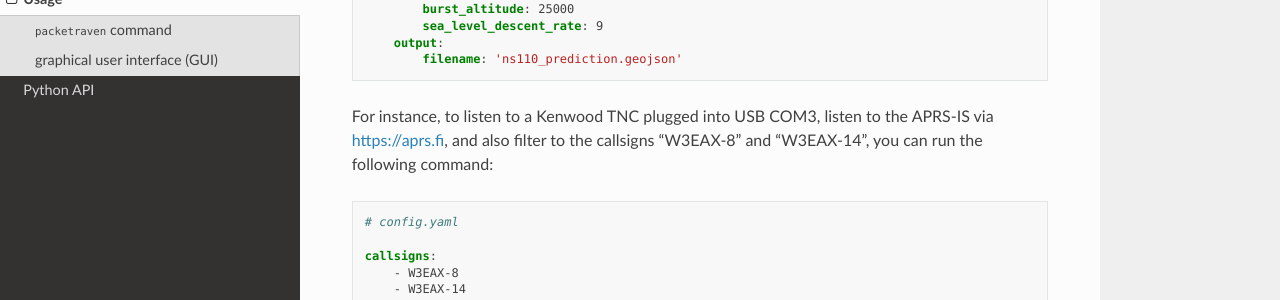
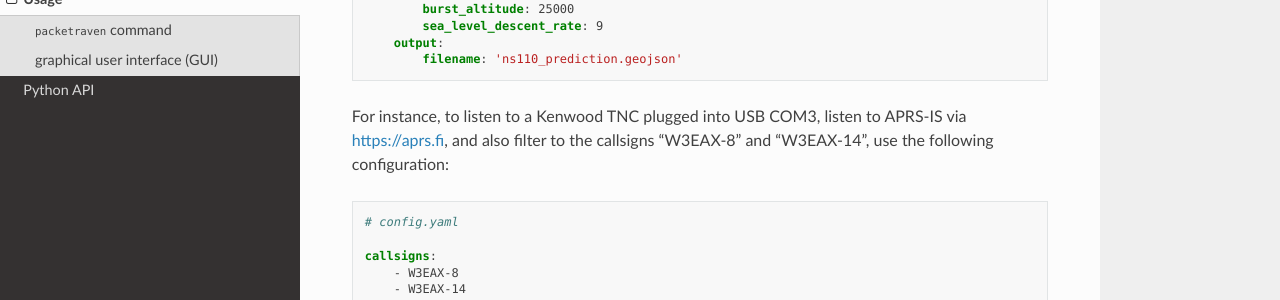
Before and after one commit to UMDBPP/PacketRaven, a Sphinx documentation site: the page built from docs/source/usage.rst, in a window 1280 px wide and 900 px high, scrolled down 1061 px. Shown: the part 151-451 px from the top of the window. Built offline with Sphinx 7.4.7 and the Read the Docs theme 2.0.0, drawn with Linux system fonts in a browser that asks for light colours; the version number could not be read and is left out.

Commit message:
update documentation

```diff
--- a/docs/source/usage.rst
+++ b/docs/source/usage.rst
@@ -61,7 +61,7 @@ The program can read a YAML configuration file in the following format:
         output:
             filename: 'ns110_prediction.geojson'
 
-For instance, to listen to a Kenwood TNC plugged into USB COM3, listen to the APRS-IS via https://aprs.fi, and also filter to the callsigns "W3EAX-8" and "W3EAX-14", you can run the following command:
+For instance, to listen to a Kenwood TNC plugged into USB COM3, listen to APRS-IS via https://aprs.fi, and also filter to the callsigns "W3EAX-8" and "W3EAX-14", use the following configuration:
 
 .. code-block:: yaml
 
```
